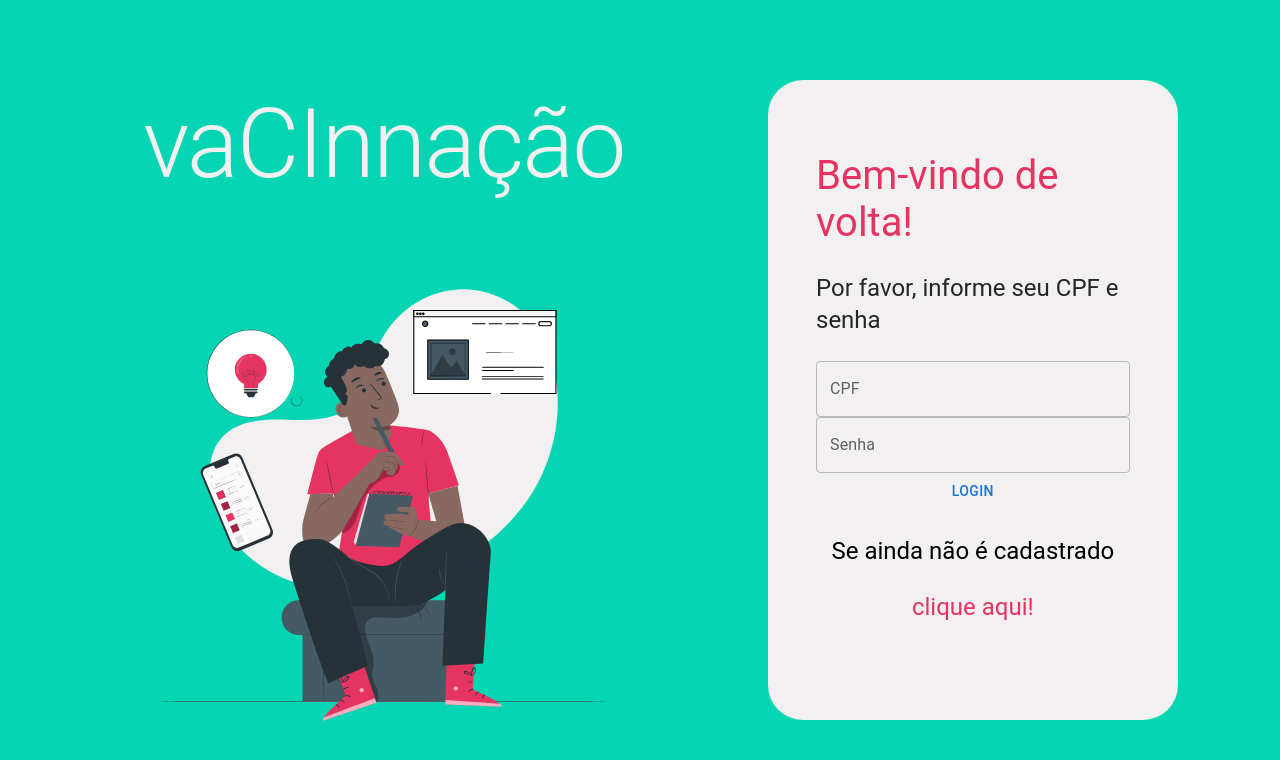
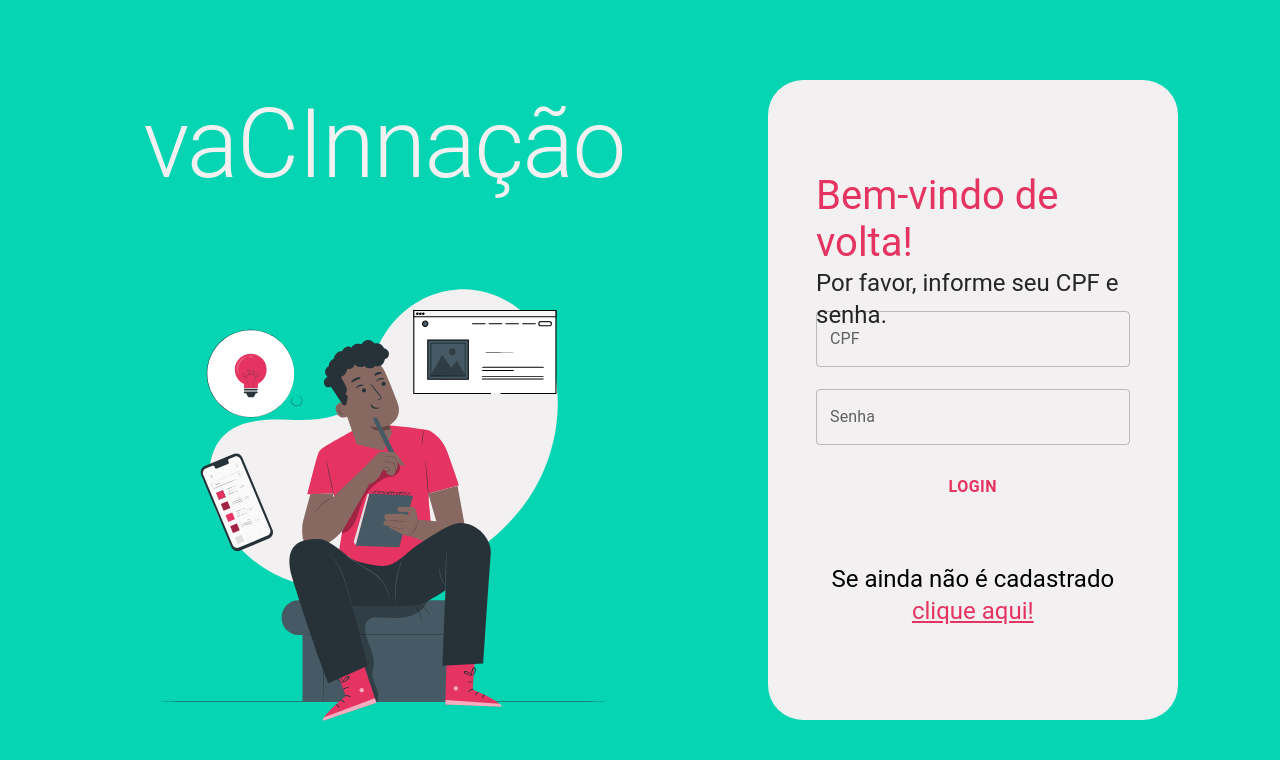
Before and after one commit to phvm/projeto-APS, a React (Create React App) app in the folder Projeto Entrega 2/frontend/: page / in a window 1280 px wide. Shown: the top 760 px of the page. Built offline with nearby package versions, Linux system fonts and the light colour scheme.

Commit message:
feat: login form

```diff
--- a/Projeto Entrega 2/frontend/public/index.html
+++ b/Projeto Entrega 2/frontend/public/index.html
@@ -24,7 +24,7 @@
       work correctly both with client-side routing and a non-root public URL.
       Learn how to configure a non-root public URL by running `npm run build`.
     -->
-    <title>React App</title>
+    <title>VaCinnação</title>
   </head>
   <body>
     <noscript>You need to enable JavaScript to run this app.</noscript>
--- a/Projeto Entrega 2/frontend/src/Components/LoginForm/index.tsx
+++ b/Projeto Entrega 2/frontend/src/Components/LoginForm/index.tsx
@@ -1,30 +1,32 @@
-import { Box, Typography, FormControl, OutlinedInput, Input, InputLabel, Button } from "@mui/material";
+import { Box, Typography, FormControl, OutlinedInput, InputLabel, Button } from "@mui/material";
 import { LoginFormProps } from '../../types/componentsTypes/LoginFormProps';
 
 const LoginForm = (props: LoginFormProps) => {
     return(
         <Box sx={{boxSizing: 'border-box', width: '80%', height: '80%', backgroundColor: '#F2F0F0', borderRadius: '35px', padding: '3em', display: 'flex', flexDirection: 'column', justifyContent: 'space-evenly'}}>
-            <Typography variant="h3" align='left' sx={{color: '#E63462', fontSize: '2.5rem'}}>
-                Bem-vindo de volta!
-            </Typography>
-            <Typography variant="h5" align='left' sx={{color: '#262626', fontSize: '1.5rem'}}>
-                Por favor, informe seu CPF e senha
-            </Typography>
-            <Box sx={{ width: '100%', display: 'flex', flexDirection: 'column', }}>
-                <FormControl>
+            <Box sx={{display: 'flex', flexDirection: 'column', height: '15%', justifyContent: 'space-around'}}>
+                <Typography variant="h3" align='left' sx={{color: '#E63462', fontSize: '2.5rem'}}>
+                    Bem-vindo de volta!
+                </Typography>
+                <Typography variant="h5" align='left' sx={{color: '#262626', fontSize: '1.5rem'}}>
+                    Por favor, informe seu CPF e senha.
+                </Typography>
+            </Box>
+            <Box sx={{ width: '100%', height: '40%', display: 'flex', flexDirection: 'column', justifyContent: 'space-around', alignItems: 'center'}}>
+                <FormControl sx={{width: '100%'}}>
                     <InputLabel htmlFor="component-outlined">CPF</InputLabel>
                     <OutlinedInput required placeholder="Digite seu CPF..." />
                 </FormControl>
-                <FormControl>
+                <FormControl sx={{width: '100%'}}>
                     <InputLabel>Senha</InputLabel>
                     <OutlinedInput required placeholder="Digite sua senha..." />
                 </FormControl>
-                <Button>Login</Button>
+                <Button sx={{color: '#E63462', fontSize: '1rem', fontWeight: '600', width: '20%'}}>Login</Button>
             </Box>
             <Box>
                 <Typography variant="h5" align='center'>
                     Se ainda não é cadastrado <br/>
-                    <p style={{color: '#E63462'}}>clique aqui!</p>
+                    <a href="" style={{color: '#E63462'}}>clique aqui!</a>
                 </Typography>
             </Box>
         </Box>
```
